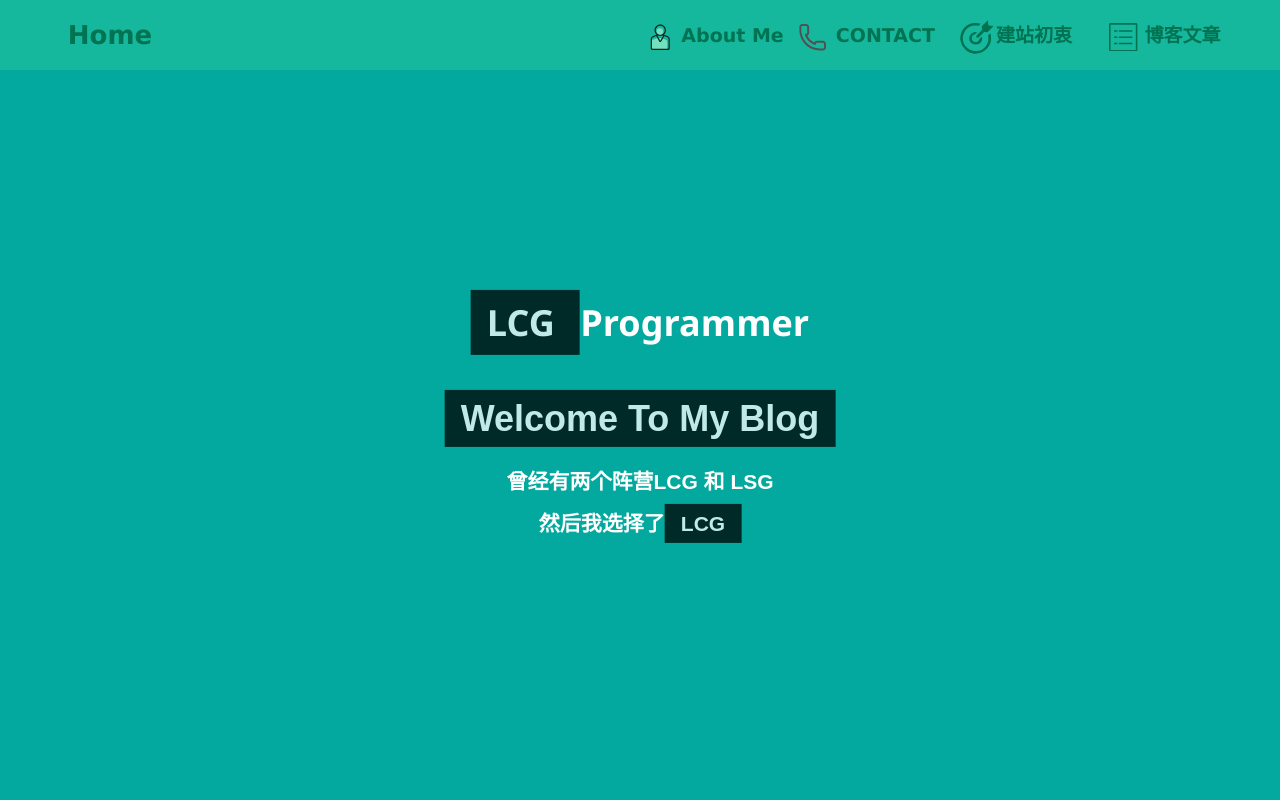
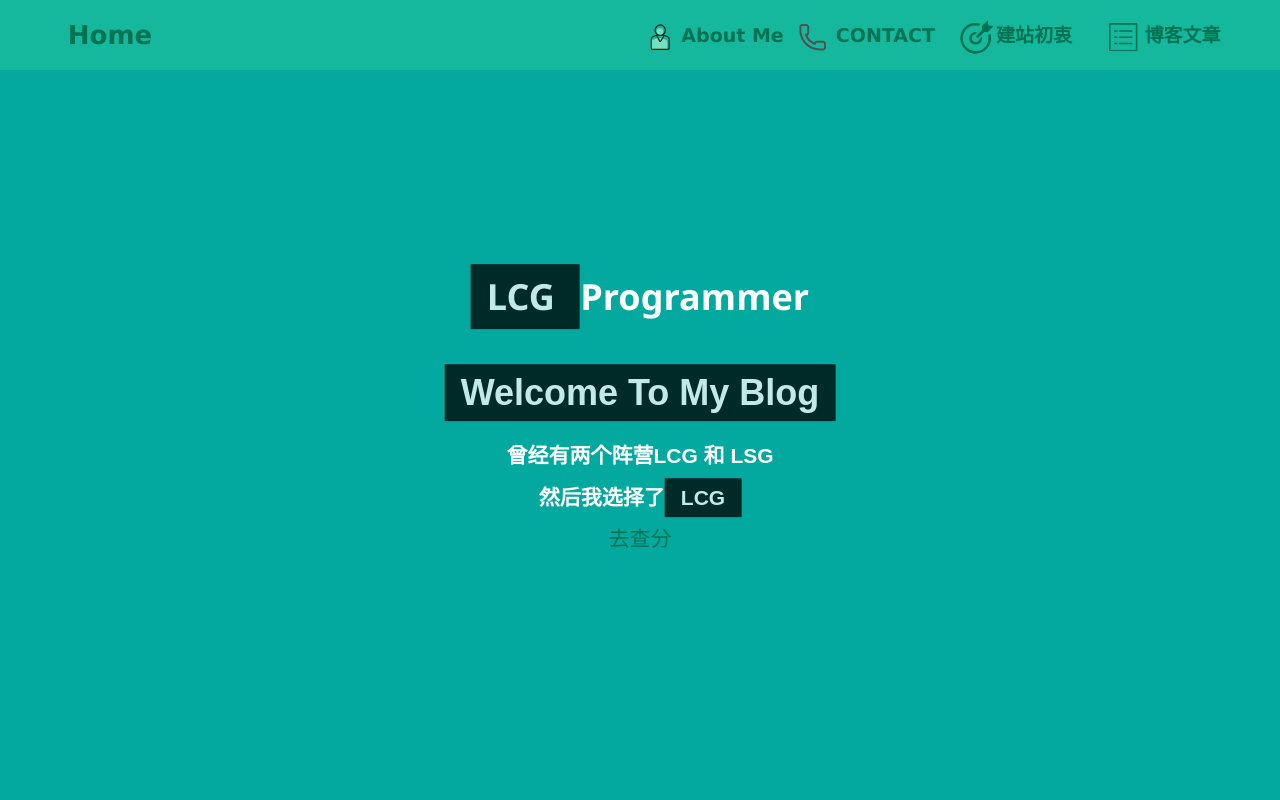
Before and after one commit to loveCGyang/loveCGyang.github.io, a plain HTML site: page index.html in a window 1280 px wide. Shown: the top 800 px of the page. Drawn offline with Linux system fonts and the light colour scheme.

Commit message:
Update index.html

```diff
--- a/index.html
+++ b/index.html
@@ -54,7 +54,7 @@
                         </p>
                         <span class="w3-hide-small w3-text-white" style="font-weight: bolder;margin-top: 40px">然后我选择了<b class="w3-padding w3-black w3-opacity-min">LCG</b></span>
 
-
+                        <p style="margin-top: 10px"><a href="http://118.190.209.20/search.php">去查分</a></p>
                     </div>
                 </div>
     </div>
```
